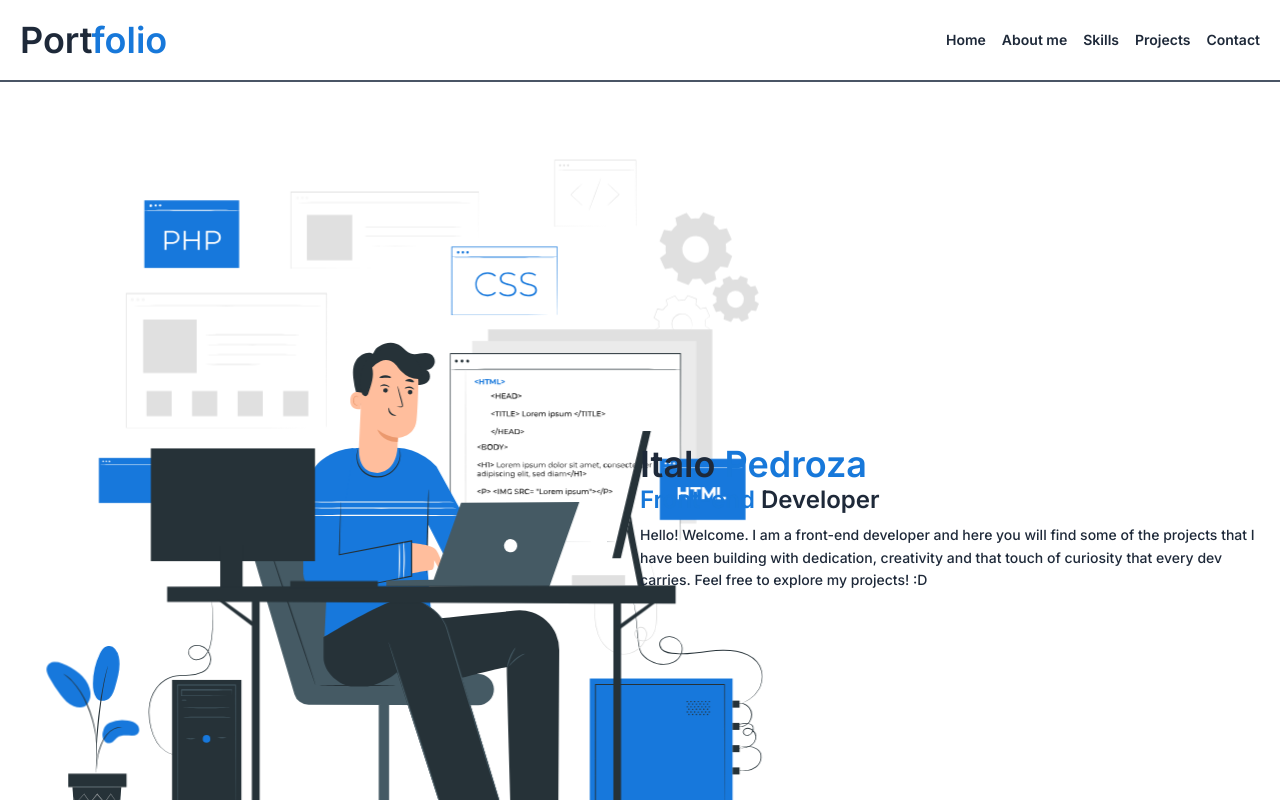
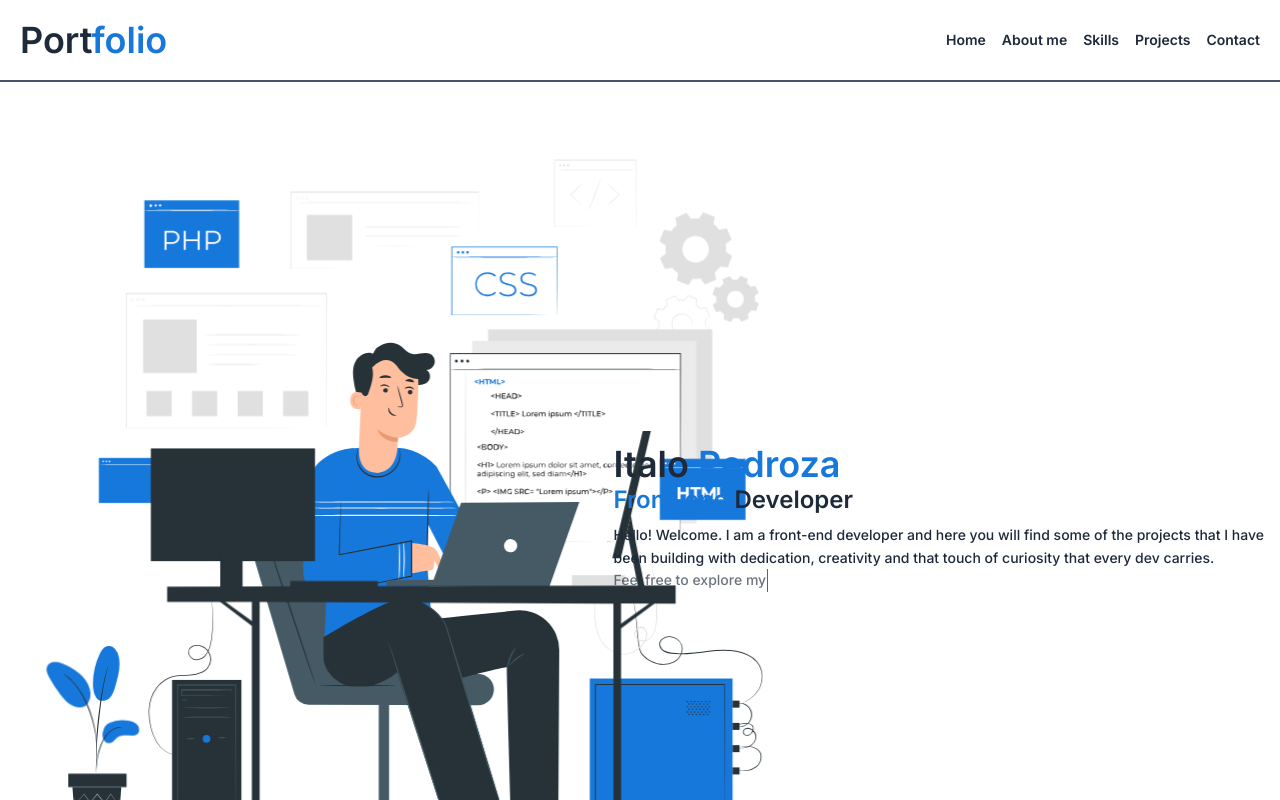
Before and after one commit to italoknd/portfolio, a Vue app in the folder my-portfolio/: page / in a window 1280 px wide. Shown: the top 800 px of the page. Built offline with nearby package versions, Linux system fonts and the light colour scheme.

Commit message:
finalizando about page

```diff
--- a/my-portfolio/src/components/AboutMe.vue
+++ b/my-portfolio/src/components/AboutMe.vue
@@ -7,24 +7,33 @@
           src="../assets/cp-perfil-1_cleanup-removebg-preview.png"
           alt="Me"
         /> -->
-        <Animation class="h-[800px] w-[800px]"/>
+        <Animation class="h-[800px] w-[800px]" />
       </div>
       <div class="flex justify-end items-center leading-relaxed max-w-2xl">
         <div>
-          <h2 class="text-4xl font-semibold text-gray-800">
+          <h2 class="text-4xl font-semibold text-gray-800 fade-in">
             <span>Italo </span>
-            <span class="text-[var(--light-mode-composition-color)]">Pedroza</span>
+            <span class="text-[var(--light-mode-composition-color)]"
+              >Pedroza</span
+            >
           </h2>
-          <h1 class="text-2xl font-semibold text-gray-800">
-            <span class="text-[var(--light-mode-composition-color)]">Front-end</span>
+          <h1 class="text-2xl font-semibold text-gray-800 fade-in">
+            <span class="text-[var(--light-mode-composition-color)]"
+              >Front-end</span
+            >
             Developer
           </h1>
-          <p class="text-gray-800 font-medium mt-2">
-            Hello! Welcome. I am a front-end developer and here you will find
-            some of the projects that I have been building with dedication,
-            creativity and that touch of curiosity that every dev carries. Feel
-            free to explore my projects! :D
-          </p>
+          <div class="typewriter text-gray-800 font-medium mt-2">
+            <p class="typewriter-line">
+              Hello! Welcome. I am a front-end developer and here you will find
+              some of the projects that I have
+            </p>
+            <p class="typewriter-line">
+              been building with dedication, creativity and that touch of
+              curiosity that every dev carries.
+            </p>
+            <p class="typewriter-line">Feel free to explore my projects! :D</p>
+          </div>
         </div>
       </div>
     </div>
@@ -33,3 +42,70 @@
 <script setup lang="ts">
 import Animation from "./Animation.vue";
 </script>
+<style scoped>
+.fade-in {
+  animation: fade-in 3s linear;
+}
+
+@keyframes fade-in {
+  from {
+    opacity: 0;
+    margin-left: 50px;
+  }
+  to {
+    opacity: 1;
+    margin-left: 0;
+  }
+}
+
+.typewriter-line {
+  overflow: hidden;
+  white-space: nowrap;
+  width: 0;
+}
+
+.typewriter-line:nth-child(1) {
+  animation: typing 2s steps(113) forwards, blink 1s step-end infinite;
+  animation-delay: 0s;
+}
+
+.typewriter-line:nth-child(2) {
+  animation: typing 2s steps(97) forwards, blink 1s step-end infinite;
+  animation-delay: 2s;
+}
+
+.typewriter-line:nth-child(3) {
+  animation: typing-last-child 1.5s steps(37) forwards,
+    blink 1s step-end infinite;
+  animation-delay: 4s;
+}
+
+@keyframes typing {
+  from {
+    width: 0%;
+    border-right: 1px solid black;
+    opacity: 0;
+  }
+  to {
+    width: 100%;
+    opacity: 1;
+  }
+}
+@keyframes typing-last-child {
+  from {
+    opacity: 0;
+    width: 0%;
+  }
+  to {
+    opacity: 1;
+    width: 36.5%;
+    border-right: 1px solid black;
+  }
+}
+
+@keyframes blink {
+  50% {
+    border-color: transparent;
+  }
+}
+</style>
```
